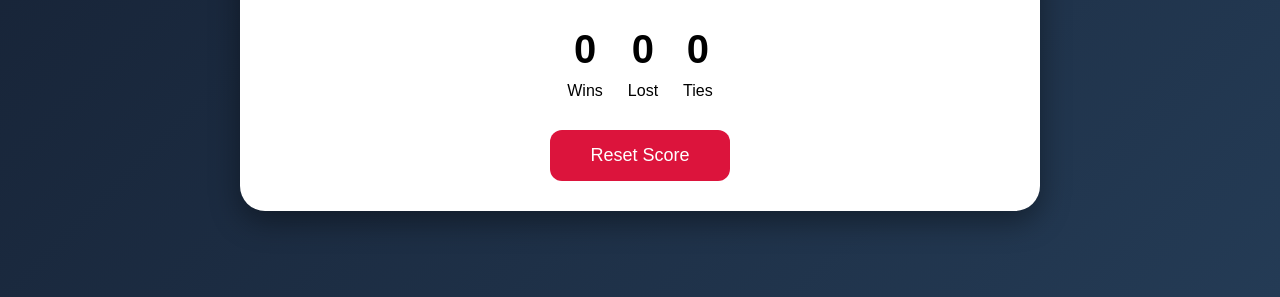
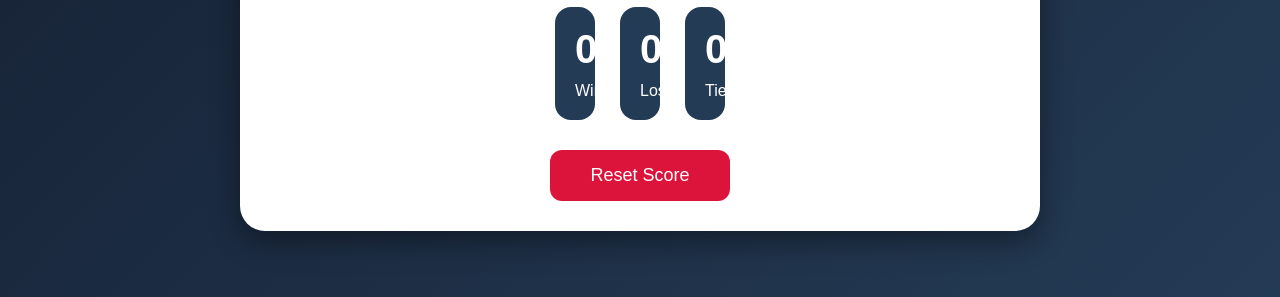
Before and after one commit to Tejas-Mahesh/STONE-PAPER-SCISSOR-Game, a plain HTML site: page index.html in a window 1280 px wide. Shown: the part 503-800 px from the top of the page. Drawn offline with Linux system fonts and the light colour scheme.

Commit message:
Update style.css

```diff
--- a/style.css
+++ b/style.css
@@ -90,6 +90,12 @@ h1{
 }
 
 .score-card{
+    width:15px;
+    padding:20px;
+    border-radius:16px;
+    background:#243b55;
+    color:white;
+    transition:0.4s;
 
 }
 
```
